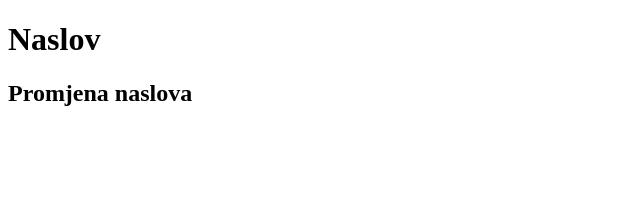
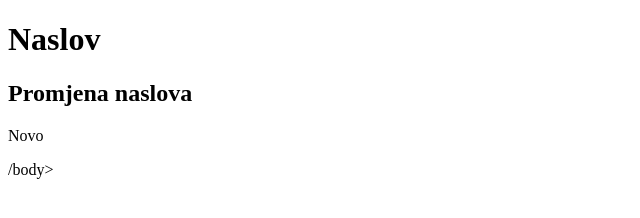
Before and after one commit to i291/vj01, a plain HTML site: page index.html in a window 1280 px wide. Shown: the full height of the page, 0-640 px from the left. Drawn offline with Linux system fonts and the light colour scheme.

Commit message:
dodan paragraf

```diff
--- a/index.html
+++ b/index.html
@@ -8,5 +8,6 @@
 <body>
     <h1>Naslov</h1>
     <h2>Promjena naslova</h2>
-</body>
+    <p>Novo</p>
+    /body>
 </html>
```
